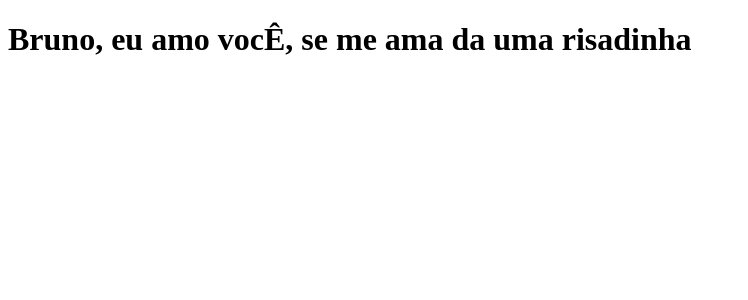
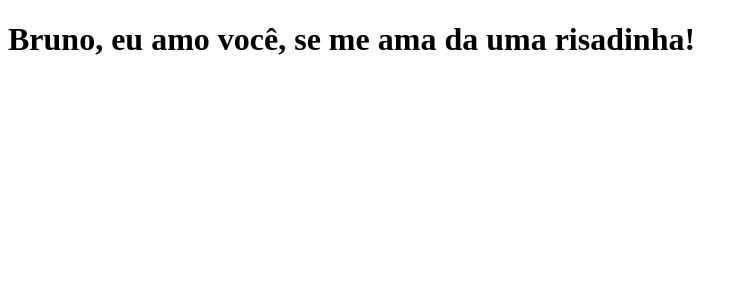
Before and after one commit to laisafcardoso/clone-tabnews, a Next.js app: page / in a window 1280 px wide. Shown: the top 300 px of the page, without its empty margins (0-748 px from the left). Built offline with nearby package versions, Linux system fonts and the light colour scheme.

Commit message:
modifica a frase

```diff
--- a/pages/index.js
+++ b/pages/index.js
@@ -1,5 +1,5 @@
 function Home() {
-    return <h1>Bruno, eu amo vocÊ, se me ama da uma risadinha</h1>
+    return <h1>Bruno, eu amo você, se me ama da uma risadinha!</h1>
 }
 
 export default Home;
```
